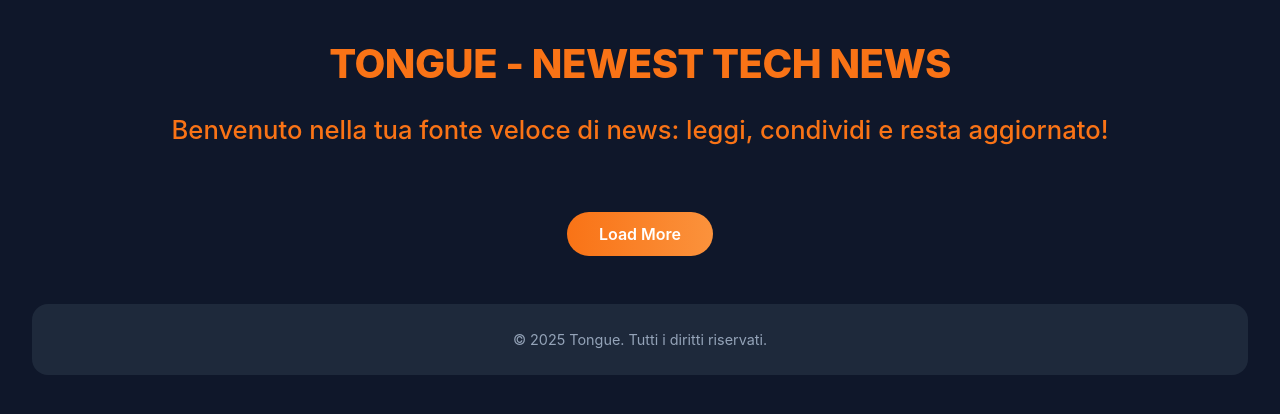
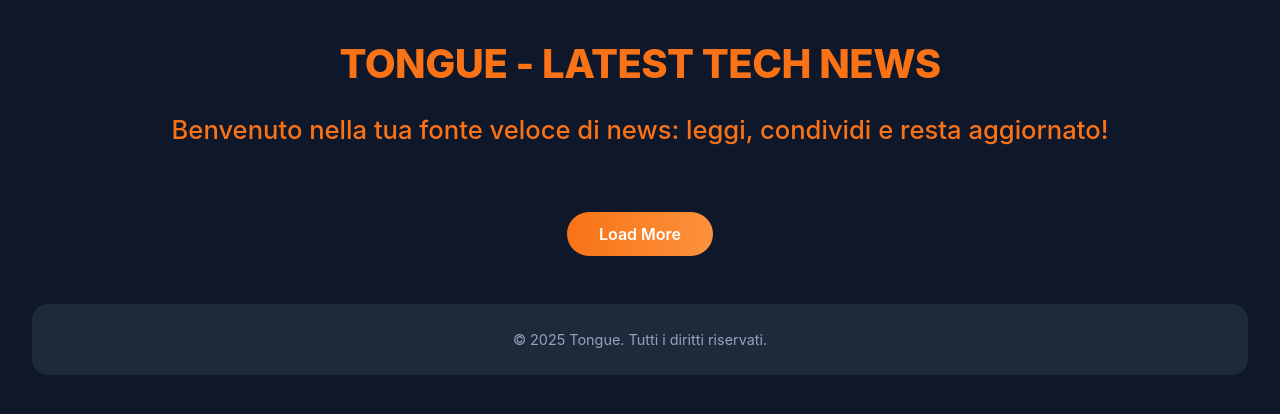
Before and after one commit to CutilloDav/Progetto-JS-Advance, a plain HTML site: page index.html in a window 1280 px wide. Drawn offline with Linux system fonts and the light colour scheme; no server answers.

Commit message:
modifica su titolo

```diff
--- a/index.html
+++ b/index.html
@@ -8,7 +8,7 @@
 </head>
 <body>
     <header>
-        <h1>TONGUE - NEWEST TECH NEWS</h1>
+        <h1>TONGUE - LATEST TECH NEWS</h1>
         <h2>Benvenuto nella tua fonte veloce di news: leggi, condividi e resta aggiornato!</h2>
     </header>
 
```
